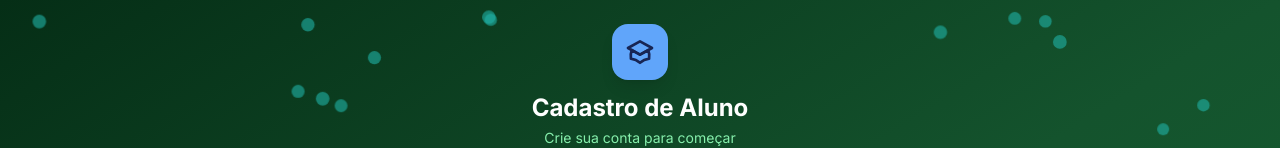
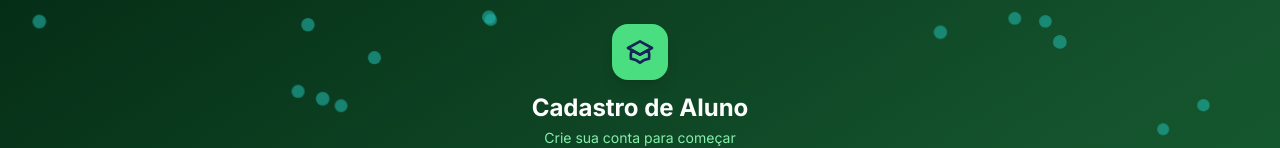
Before and after one commit to Mateus7799/Lab-Dev-sistema-moeda-estudantil, a React (Vite) app in the folder Codigo/frontend/: page /cadastro/aluno in a window 1280 px wide. Shown: the top 148 px of the page. Built offline with nearby package versions, Linux system fonts and the light colour scheme; no server answers.

Commit message:
add color

```diff
--- a/Codigo/frontend/src/pages/CadastroAlunoPage.tsx
+++ b/Codigo/frontend/src/pages/CadastroAlunoPage.tsx
@@ -75,7 +75,7 @@ export function CadastroAlunoPage() {
       <GreenDots />
       <div className="relative w-full max-w-2xl">
         <div className="text-center mb-6">
-          <div className="inline-flex items-center justify-center w-14 h-14 bg-blue-400 rounded-2xl mb-3 shadow-lg">
+          <div className="inline-flex items-center justify-center w-14 h-14 bg-[#4ADE80] rounded-2xl mb-3 shadow-lg">
            <svg className="w-8 h-8 text-blue-950" fill="none" stroke="currentColor" viewBox="0 0 24 24">
               <path strokeLinecap="round" strokeLinejoin="round" strokeWidth={2} d="M12 14l9-5-9-5-9 5 9 5z" />
               <path strokeLinecap="round" strokeLinejoin="round" strokeWidth={2} d="M12 14l6.16-3.422a12.083 12.083 0 01.665 6.479A11.952 11.952 0 0012 20.055a11.952 11.952 0 00-6.824-2.998 12.078 12.078 0 01.665-6.479L12 14z" />
```
